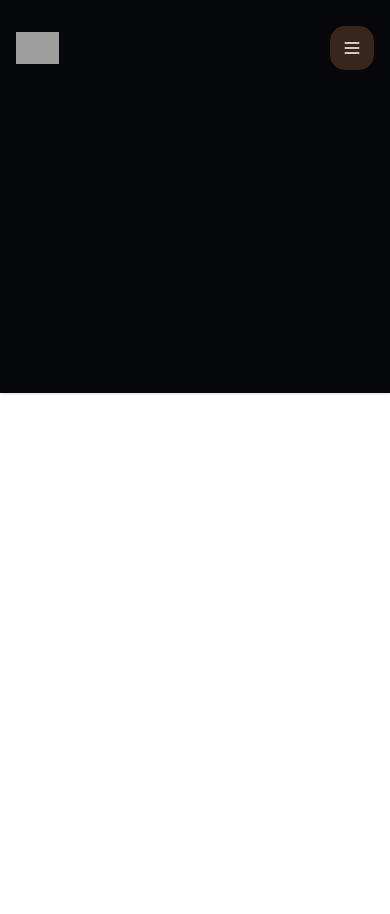
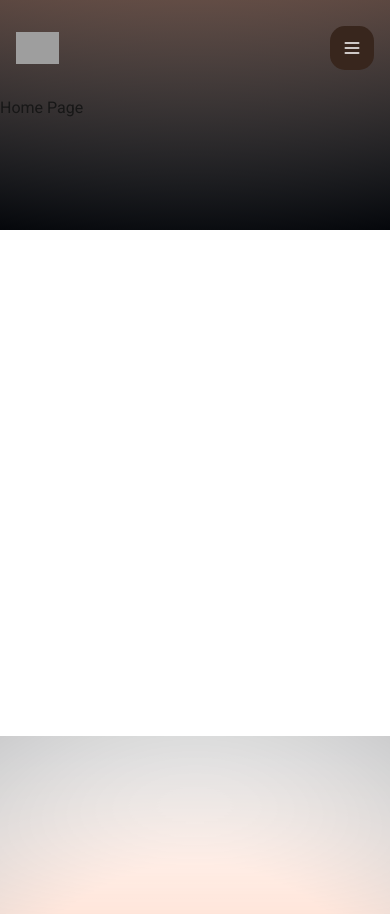
Before and after one commit to mayankpatidar275/forto-crypto-web, a Next.js app: page / in a window 390 px wide. Shown: the top 914 px of the page. Before the commit the page ends 844 px from the top, so only its background shows below. Built offline with nearby package versions, Linux system fonts and the light colour scheme; grey boxes are pictures that could not be loaded.

Commit message:
feat: glow-top, glow-bottom, shadow-navbar

```diff
--- a/src/app/components/Header.tsx
+++ b/src/app/components/Header.tsx
@@ -16,8 +16,10 @@ export default function Header() {
   const [isOpen, setIsOpen] = useState(false);
 
   return (
-    <header className="sticky top-0 z-50 bg-background shadow-sm">
-      <div className="max-w-7xl mx-auto cp-x py-4">
+    <header className="sticky top-0">
+      {/* Gradient shadow behind header */}
+      <div className="shadow-navbar" aria-hidden="true"></div>
+      <div className="max-w-7xl mx-auto cp-x py-4 z-50">
         <div className="flex items-center justify-between h-16">
           {/* Logo */}
           <Link href="/" aria-label="Homepage" className="flex-shrink-0">
@@ -34,7 +36,7 @@ export default function Header() {
               <Link
                 key={link.href}
                 href={link.href}
-                className="text-link text-lg hover:text-santra transition-colors duration-400 ease-[cubic-bezier(.25,.46,.45,.94)]"
+                className="text-link text-lg hover:text-brand-br1 transition-colors duration-400 ease-[cubic-bezier(.25,.46,.45,.94)]"
               >
                 {link.label}
               </Link>
@@ -46,7 +48,7 @@ export default function Header() {
             <div className="hidden sm:flex items-center space-x-4">
               <Link
                 href="/contact"
-                className="bg-background-b1 font-semibold text-lg cursor-pointer text-heading hover:bg-santra text-center rounded-[15px] px-7 py-2.5 leading-[1.4] transition-[background-color,transform, scale] duration-400 ease-[cubic-bezier(.25,.46,.45,.94)] hover:scale-[0.93]"
+                className="bg-background-b1 font-semibold text-lg cursor-pointer text-heading hover:bg-brand-br1 text-center rounded-[15px] px-7 py-2.5 leading-[1.4] transition-[background-color,transform, scale] duration-400 ease-[cubic-bezier(.25,.46,.45,.94)] hover:scale-[0.93]"
               >
                 Get Started
               </Link>
@@ -56,7 +58,7 @@ export default function Header() {
             <button
               onClick={() => setIsOpen(!isOpen)}
               className={`lg:hidden flex font-semibold items-center cursor-pointer justify-center p-3 text-lg leading-none rounded-[15px] text-heading bg-background-b1 transition-[background-color,transform, scale] duration-[400ms] ease-[cubic-bezier(.25,.46,.45,.94)] hover:scale-[0.96] ${
-                isOpen && "bg-santra"
+                isOpen && "bg-brand-br1"
               }`}
               aria-label="Toggle menu"
             >
@@ -71,7 +73,8 @@ export default function Header() {
       </div>
 
       {/* Mobile Menu Dropdown */}
-      <div className="lg:hidden overflow-hidden transition-all duration-[400ms] ease-[cubic-bezier(.25,.46,.45,.94)]">
+
+      <div className={`lg:hidden overflow-hidden ${!isOpen && "h-0"}`}>
         <nav
           role="navigation"
           className={`transform transition-transform duration-[400ms] ease-[cubic-bezier(.25,.46,.45,.94)] ${
@@ -83,7 +86,7 @@ export default function Header() {
             <Link
               key={link.href}
               href={link.href}
-              className="block text-link text-lg px-6 py-2 hover:text-santra transition-colors duration-[400ms] ease-[cubic-bezier(.25,.46,.45,.94)]"
+              className="block text-link text-lg px-6 py-2 hover:text-brand-br1 transition-colors duration-[400ms] ease-[cubic-bezier(.25,.46,.45,.94)]"
               onClick={() => setIsOpen(false)}
             >
               {link.label}
--- a/src/app/globals.css
+++ b/src/app/globals.css
@@ -4,6 +4,8 @@
 :root {
   --background: #ffffff;
   --foreground: #171717;
+  --background-a: #05070b;
+  --brand-br1: #ff793f;
 }
 
 /* @theme inline {
@@ -16,7 +18,7 @@
 @theme {
   /* --font-roboto: "Roboto", sans-serif; */
   --color-link: #d9d9d9;
-  --color-santra: #ff793f;
+  --color-brand-br1: #ff793f;
   --color-background-b1: #38261d;
   --color-heading: white;
   --color-background: #05070b;
@@ -42,3 +44,55 @@ body {
 .cp-x {
   @apply px-4 sm:px-6 lg:px-8;
 }
+
+@layer components {
+  .glow-top {
+    z-index: -1;
+    position: absolute;
+    top: -32%;
+    left: 0;
+    right: 0;
+    width: 100%;
+    height: 31.25rem;
+    background-image: radial-gradient(
+        circle farthest-corner at 50% -170%,
+        transparent 52%,
+        var(--background-a)
+      ),
+      linear-gradient(180deg, var(--brand-br1), transparent);
+  }
+
+  .glow-bottom {
+    z-index: -1;
+    position: absolute;
+    bottom: -10%;
+    left: 0;
+    right: 0;
+    width: 100%;
+    height: 12rem;
+    overflow: hidden;
+    opacity: 0.2;
+    background-image: radial-gradient(
+        circle farthest-corner at 50% 170%,
+        transparent 52%,
+        var(--background-a)
+      ),
+      linear-gradient(0deg, var(--brand-br1), transparent);
+  }
+
+  .shadow-navbar {
+    pointer-events: none;
+    position: absolute;
+    inset: 0% 0% auto 0%; /* top: 0; left: 0; right: 0; no bottom */
+    height: 140px;
+    z-index: 10;
+    will-change: opacity;
+    opacity: 0;
+    background-image: linear-gradient(
+      180deg,
+      var(--background-a) 20%,
+      #05070bcc 60%,
+      #fff0
+    );
+  }
+}
--- a/src/app/layout.tsx
+++ b/src/app/layout.tsx
@@ -21,8 +21,10 @@ export default function RootLayout({
   return (
     <html lang="en">
       <body className={`${roboto.className} antialiased`}>
+        <div className="glow-top"></div>
         <Header />
         {children}
+        <div className="glow-bottom"></div>
       </body>
     </html>
   );
--- a/src/app/page.tsx
+++ b/src/app/page.tsx
@@ -1,6 +1,3 @@
-
 export default function Home() {
-  return (
-  <div></div>
-  );
+  return <div>Home Page</div>;
 }
```
